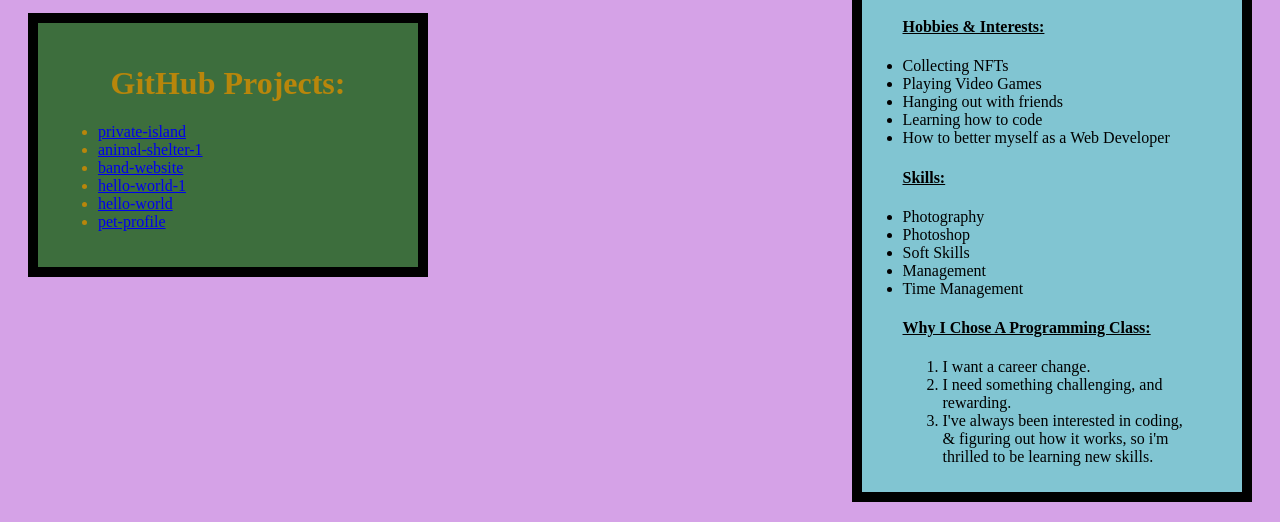
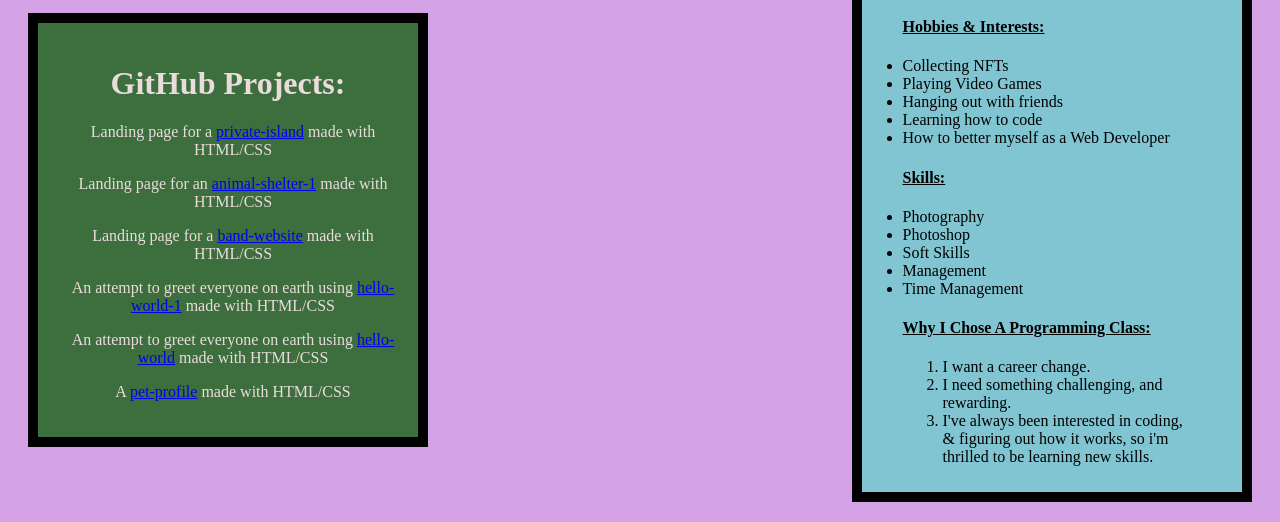
Before and after one commit to LoganJenk/LoganJenkins-Portfolio, a plain HTML site: page index.html in a window 1280 px wide. Shown: the part 575-1097 px from the top of the page. Drawn offline with Linux system fonts and the light colour scheme.

Commit message:
Add repo links inside GitHub Projects, deleted lists

```diff
--- a/css/styles.css
+++ b/css/styles.css
@@ -54,7 +54,7 @@ img {
 .Projects {
   float: left;
   background-color: rgb(61, 110, 61);
-  color: darkgoldenrod;
+  color: rgb(235, 220, 220);
   text-align: left;
   border: black;
   border-style: solid;
@@ -63,5 +63,6 @@ img {
   margin-right: 20px;
   margin-top: 20px;
   margin-left: 20px;
+  margin-bottom: 75px;
   width: 340px;
 }
--- a/index.html
+++ b/index.html
@@ -42,13 +42,12 @@
     </div>
    <div class="Projects">
      <h1><strong>GitHub Projects:</strong></h1>
-     <ul>
-        <li><a href="https://github.com/LoganJenk/private-island">private-island</a></li>
-        <li><a href="https://github.com/LoganJenk/animal-shelter-1">animal-shelter-1</a></li>
-        <li><a href="https://github.com/LoganJenk/band-website">band-website</a></li>
-        <li><a href="https://github.com/LoganJenk/hello-world-1">hello-world-1</a></li>
-        <li><a href="https://github.com/LoganJenk/hello-world">hello-world</a></li>
-        <li><a href="https://github.com/LoganJenk/pet-profile">pet-profile</a></li>
+        <p>Landing page for a <a href="https://github.com/LoganJenk/private-island">private-island</a> made with HTML/CSS</p>
+        <p>Landing page for an <a href="https://github.com/LoganJenk/animal-shelter-1">animal-shelter-1</a> made with HTML/CSS</p>
+        <p>Landing page for a <a href="https://github.com/LoganJenk/band-website">band-website</a></li> made with HTML/CSS</p>
+        <p>An attempt to greet everyone on earth using <a href="https://github.com/LoganJenk/hello-world-1">hello-world-1</a> made with HTML/CSS</p>
+        <p>An attempt to greet everyone on earth using <a href="https://github.com/LoganJenk/hello-world">hello-world</a> made with HTML/CSS</p>
+        <p>A <a href="https://github.com/LoganJenk/pet-profile">pet-profile</a> made with HTML/CSS</p>
     </ul>
     </div>
 
```
